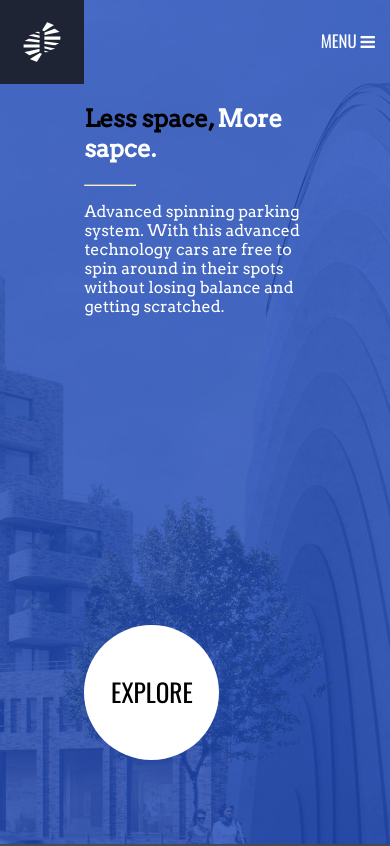
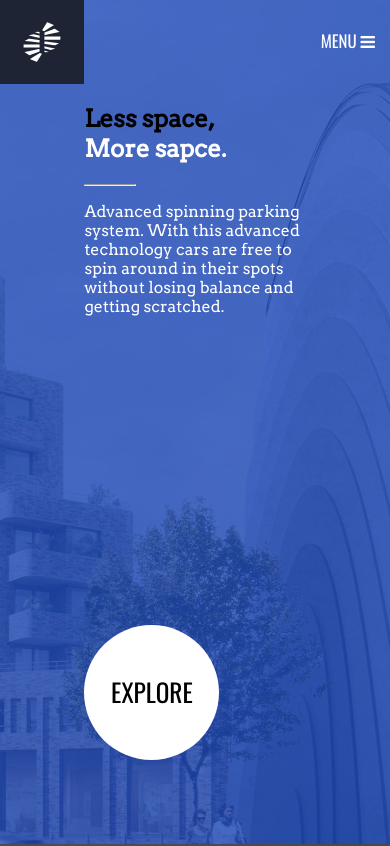
Before and after one commit to ccdesign-ir/Optimpark, a React (Create React App) app: page / in a window 390 px wide. Shown: the top 846 px of the page. Built offline with nearby package versions, Linux system fonts and the light colour scheme.

Commit message:
- made the titles to list instead of follow in mobile view

```diff
--- a/src/App-desktop.css
+++ b/src/App-desktop.css
@@ -33,6 +33,9 @@
         flex-basis: 50%;
         padding: 6vw;
     }
+    section>div:first-child h1:first-child{
+        display: block;
+      }
 
     .app{
         display: grid;
--- a/src/App.css
+++ b/src/App.css
@@ -82,6 +82,8 @@ section>div:first-child{
 }
 section>div:first-child h1:first-child{
   color: black;
+  display: flex;
+  flex-direction: column;
 }
 section>div:first-child.even{
   background: rgba(30, 36, 51, 0.8);
```
